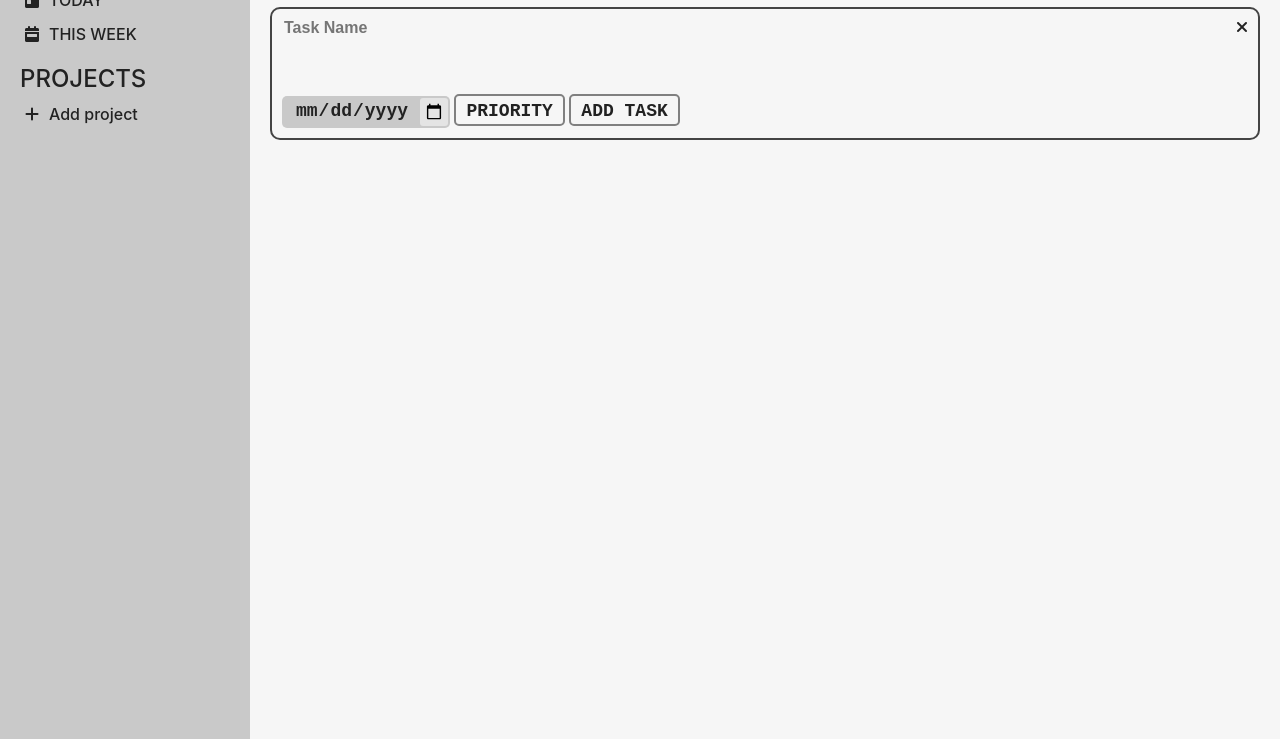
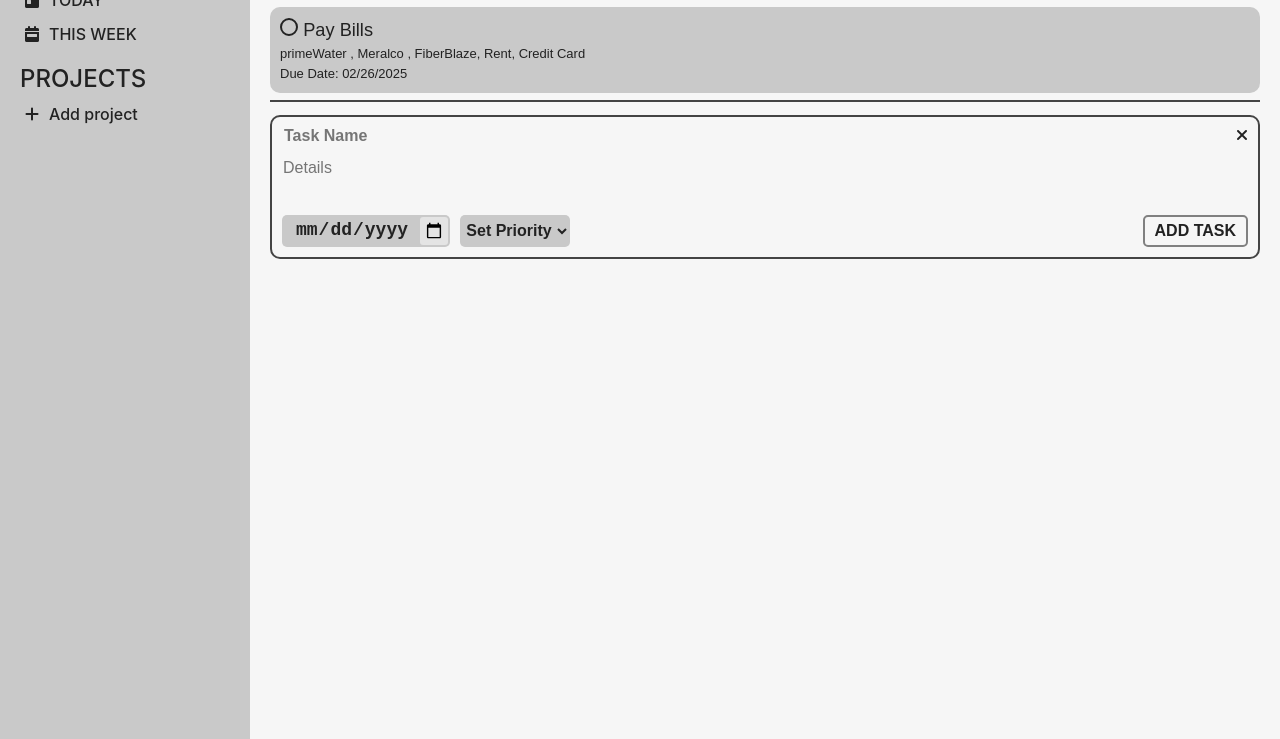
Before and after one commit to rnelsantos/TodoList, a plain HTML site: page index.html in a window 1280 px wide. Both pictures are taken after a click on the element "ADD TASK". Shown: the part 180-919 px from the top of the page. Drawn offline with Linux system fonts and the light colour scheme.

Commit message:
done taskLists display template

```diff
--- a/UI.js
+++ b/UI.js
@@ -105,9 +105,9 @@ ProjectCancel.addEventListener("click", () => {
 
 function changeColor(value){ //change color for prio select on add task
     const prioInput = document.querySelector(".priority-input");
-    if(value  === "high") {prioInput.style.color ="greenyellow";}
-    if(value  === "high") {prioInput.style.color ="orange";}
-    if(value  === "high") {prioInput.style.color ="orangered";}
+    if(value  === "low") {prioInput.style.border ="2px solid green"}
+    if(value  === "mid") {prioInput.style.border ="2px solid orange"}
+    if(value  === "high") {prioInput.style.border ="2px solid red"}
 
 
 
--- a/index.html
+++ b/index.html
@@ -59,29 +59,52 @@
 
         </div>
         <div class="content wrapper">
-            <h1 id="currentActive">Inbox</h1>
+            <h1 id="currentActiveTitle">Inbox</h1>
             <div class="taskList">
+        </div>
+
+        <div class="taskList-container">
+            <div class="taskContainer">
+
+                <input
+                id="task-1"
+                type="checkbox">
+                <label  for="task-1">
+                    <span class="custom-checkbox"></span>
+                    Pay Bills
+                </label>
+
+                <p class="taskDetails">primeWater , Meralco , FiberBlaze, Rent, Credit Card</p>
+                <p class="date">Due Date: 02/26/2025</p>
             </div>
 
-            <div class="addTask" >
-                <i class="fa-solid fa-plus">  </i>
-                <p >ADD TASK </p>
-            </div>
+        </div>
+
+        <div class="addTask" >
+            <i class="fa-solid fa-plus">  </i>
+            <p >ADD TASK </p>
+        </div>
+
+
 
 
             <div class="addTask-form hide">
-                <div class="cancel"><input class="input-add-task-popup" id="input-addTask-title" type="text" placeholder="Task Name"> <i class="fa-solid fa-xmark Xcancel" ></i> </i></div>
-                <form action="" data-new-task-form>
-                    <textarea
-                        class="input-add-task-popup"
-                        id="input-addTask-description"
-                        type="text-area"
-                        placeholder="Details">
-                    </textarea>
-                    <input type="date" class="input-add-task-button ">
-                    <button class="input-add-task-button">PRIORITY</button>
+
+                <div class="cancel">
+                    <input data-new-taskName-input required class="input-add-task-popup" id="input-addTask-title" type="text" placeholder="Task Name"> <i class="fa-solid fa-xmark Xcancel" ></i> </i></div>
+                <textarea data-new-taskDetails-input class="input-add-task-popup" id="input-addTask-description" type="text-area" placeholder="Details"></textarea>
+
+                <div class="addTaskInsideContainer">
+                    <input data-new-taskDate-input type="date" class="input-add-task-button">
+                    <select onchange="changeColor(this.value)" name="priority" id="prio" class="priority-input">
+                        <option class="setPrio" value="">Set Priority</option>
+                        <option class="low" value="low">Low</option>
+                        <option class="mid" value="mid">Mid</option>
+                        <option class="high" value="high">High</option>
+                    </select>
                     <button class="input-add-task-button">ADD TASK</button>
-                </form>
+                </div>
+
             </div>
 
 
--- a/main.js
+++ b/main.js
@@ -61,14 +61,21 @@ const render =(function (){
             listElement.appendChild(editIcon);
             pElement.classList.add("activeTitle");
             //
-
+            render.displayActiveTitle(project.projectName);
         }
 
         projectListContainer.appendChild(listElement)
         })
     }
 
-    return{clearElements,projectListDisplay};
+    const displayActiveTitle = (title) => {
+        const displayTitle = document.querySelector("#currentActiveTitle")
+        displayTitle.innerText = ""
+        displayTitle.innerText = title;
+
+    }
+
+    return{clearElements,projectListDisplay, displayActiveTitle};
 })();
 
 
@@ -81,7 +88,7 @@ const projectListContainer = document.querySelector("[data-project-list]");
 const newTaskNameInput = document.querySelector('[data-new-taskName-input]');
 const newTaskDetailsInput = document.querySelector('[data-new-taskDetails-input]');
 const newTaskDateInput = document.querySelector('[data-new-taskDate-input]');
-
+const addTaskBTN = document.querySelector('.input-add-task-button');
 
 
 //initial Load Calls
@@ -93,11 +100,16 @@ const event =(function (){
 
 
     //Submit New Task Form
-        newprojectForm.addEventListener("submit",e =>{
-            e.preventDefault()
-            const projectName = newProjectInput.value;
-            if (projectName == null || projectName === "") return
+    addTaskBTN.addEventListener("click",e =>{
+
+        const taskName = newTaskNameInput.value;
+        if (taskName == null || taskName === "") return
+        const TaskDetails = newTaskDetailsInput.value;
+        //if (TaskDetails == null || TaskDetails === "") return
+
         const project = newProject(projectName);
+
+
         newProjectInput.value=null;
         projectList.push(project);
         saveLocal();render.projectListDisplay(projectListContainer);
@@ -117,6 +129,7 @@ const event =(function (){
         addProjectBTN.classList.remove("hide");
         addProjectForm.classList.add("hide");
     })
+
 
     //Event Listeners
     newprojectForm.addEventListener("submit",e =>{
@@ -139,6 +152,7 @@ const event =(function (){
         saveLocal();
         render.projectListDisplay();
         event.listenEditProject();
+
     }
     })
 
@@ -194,12 +208,18 @@ const event =(function (){
             saveLocal(); render.projectListDisplay();
             event.listenEditProject();
         });
+
+
     })
     }
 
 
 
-    return{listenEditProject};
+
+
+    return{listenEditProject}
+
+
 })();
 
 
--- a/styles.css
+++ b/styles.css
@@ -350,16 +350,23 @@ gap:5px;
 }
 
 .addTask-form{
+  display:grid;
   font-family: arial;
   font-size: 1em;
   border:2px solid var(--font-lighter-color);
   border-radius:10px;
   padding: 10px;
   color:var(--font-color);
+  gap:10px;
+  overflow:scroll;
+  scrollbar-width: none;
 }
+
+
 
 .input-add-task-button{
   font-weight: 600;
+  white-space: nowrap;
 }
 
 #input-addTask-title{
@@ -374,14 +381,110 @@ gap:5px;
   background:var(--background-color);
   resize: none;
 
+}
+
+/*----task Display Template------*/
+.taskList-container{
 
 
 }
 
 
+.taskContainer {
+  background-color: var(--background-color2);
+  border-radius: 10px;
+  padding: 10px;
+  font-family: Arial, Helvetica, sans-serif;
+  font-size: 14px;
+}
+
+.taskContainer{
+  align-items: center;
+  position: relative;
+  margin-bottom: 1em;
+  font-size: 13px;
+  cursor: default;
+  gap:10px;
+}
 
 
+.taskContainer::after{
+  content:"";
+  position:absolute;
+  right:0;
+  left:0;
+  bottom:-10%;
+  height:1.5px;
+  background-color: var(--font-lighter-color);
 
+}
+
+[type= "checkbox"] {
+  opacity:0;
+  position:absolute;
+}
+
+
+.custom-checkbox  {
+  --size:0.5em;
+  display: inline-block;
+  width: var(--size);
+  height: var(--size);
+  cursor:pointer;
+  border:2px  solid var(--font-color);
+  border-radius: 50%;
+  transform: scale (1);
+  transition: transform 300ms ease-in-out;
+  font-size:2em;
+
+}
+
+.taskContainer:hover label .custom-checkbox {
+ transform: scale (1.2);
+
+ cursor: pointer;
+}
+
+.taskContainer > label{
+  display:flex-inline;
+  gap:10px;
+  align-items: center;
+  position: relative;
+  font-size: 1.4em;
+
+}
+
+.taskContainer {
+  position: relative;
+  margin-bottom:1.25em;
+
+}
+
+.taskContainer label::after {
+content:"";
+position: absolute;
+left:1.2em;
+right:0;
+top:calc(50% - 2px);
+height: 2px;
+background: var(--font-color);
+transform: scaleX(0);
+transform-origin: right;
+transition: transform 150ms ease-in-out;
+}
+
+[type="checkbox"]:checked + label .custom-checkbox {
+background: green;
+}
+
+[type="checkbox"]:checked ~ label, [type="checkbox"]:checked ~ p {
+  opacity: 50%;
+}
+
+[type="checkbox"]:checked + label:after {
+  transform: scaleX(1);
+  transform-origin: left;
+}
 
 
 
@@ -558,11 +661,12 @@ input[type="date"]{
 }
 
 
+
+
 .input-add-task-button{
   background-color: var(--background-color);
   color: var(--font-color);
   padding: 2px;
-  font-family: "Roboto Mono",monospace;
   font-size: 18px;
   border: none;
   border:2px solid  gray;
@@ -599,3 +703,14 @@ input[type="date"]{
 .hide, #hide{
   display: none;
 }
+
+.ProjectDeleteIcon{
+  margin-left:0;
+  margin-right: auto;
+}
+
+.addTaskInsideContainer > *, .input-add-task-button{
+  font-family: arial;
+  font-size: 1em;
+  font-weight: 600;
+}
```
Lines whose indentation alone changed are shown as unchanged.
